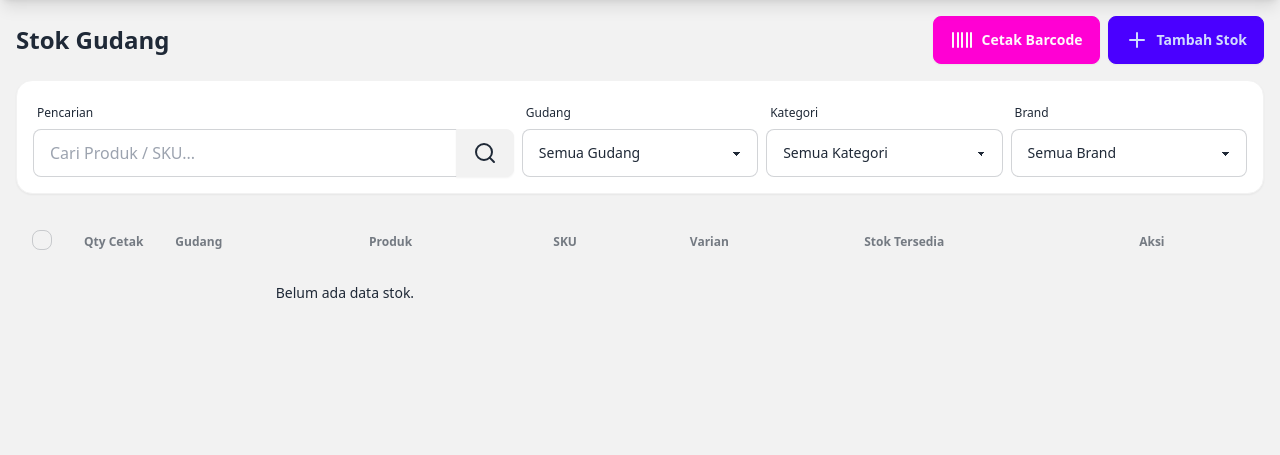
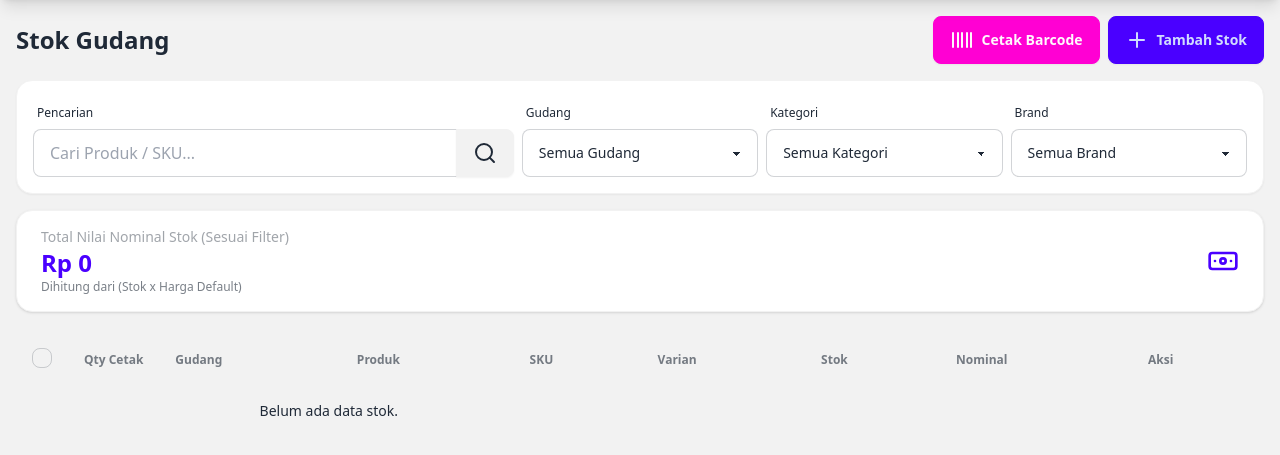
Before and after one commit to indrawanalghifary/stock-center, a Django app: page /inventory/ in a window 1280 px wide. Shown: the part 64-519 px from the top of the page. Run offline with Django 5.2, Linux system fonts and the light colour scheme; the visitor is signed in with stand-in values (Sample User, id 1); data that the repository does not hold is empty; some libraries are stand-ins or nearby versions.

Commit message:
menambah total nilai stock

```diff
--- a/core/views.py
+++ b/core/views.py
@@ -485,6 +485,20 @@ class InventoryListView(ListView):
 
     def get_context_data(self, **kwargs):
         context = super().get_context_data(**kwargs)
+
+        # 1. Hitung Total Nominal untuk SELURUH hasil filter (bukan cuma yang di halaman ini)
+        from django.db.models import F, Sum, DecimalField
+        filtered_qs = self.get_queryset()
+        total_nominal = filtered_qs.aggregate(
+            total=Sum(F('qty_available') * F('variant__default_price'), output_field=DecimalField())
+        )['total'] or 0
+
+        # 2. Tambahkan nominal_value ke objek yang sedang ditampilkan di HALAMAN ini saja
+        # context['stocks'] adalah daftar objek yang sudah dipaginasi
+        for s in context['stocks']:
+            s.nominal_value = s.qty_available * s.variant.default_price
+
+        context['total_nominal'] = total_nominal
         context['warehouses'] = Warehouse.objects.all()
         context['categories'] = Product.objects.values_list('category', flat=True).distinct().order_by('category')
         context['brands'] = Product.objects.values_list('brand', flat=True).distinct().order_by('brand')
--- a/templates/inventory/list.html
+++ b/templates/inventory/list.html
@@ -61,6 +61,20 @@
             </div>
         </div>
     </form>
+
+    <!-- Summary Card -->
+    {% if not user.reseller_profile %}
+    <div class="stats shadow w-full bg-base-100 border border-base-200">
+        <div class="stat">
+            <div class="stat-figure text-primary">
+                <i data-lucide="banknote" class="w-8 h-8"></i>
+            </div>
+            <div class="stat-title text-sm opacity-70">Total Nilai Nominal Stok (Sesuai Filter)</div>
+            <div class="stat-value text-primary text-2xl">Rp {{ total_nominal|floatformat:0 }}</div>
+            <div class="stat-desc text-xs">Dihitung dari (Stok x Harga Default)</div>
+        </div>
+    </div>
+    {% endif %}
 </div>
 
 <div class="overflow-x-auto">
@@ -71,12 +85,15 @@
                 <th class="w-10">
                     <input type="checkbox" id="selectAll" class="checkbox checkbox-sm">
                 </th>
-                <th class="w-20">Qty Cetak</th>
+                <th class="w-20 text-center">Qty Cetak</th>
                 <th>Gudang</th>
                 <th>Produk</th>
                 <th>SKU</th>
                 <th>Varian</th>
-                <th>Stok Tersedia</th>
+                <th>Stok</th>
+                {% if not user.reseller_profile %}
+                <th>Nominal</th>
+                {% endif %}
                 <th>Aksi</th>
             </tr>
         </thead>
@@ -86,7 +103,7 @@
                 <td>
                     <input type="checkbox" name="variants" value="{{ stock.variant.id }}" class="checkbox checkbox-sm row-checkbox">
                 </td>
-                <td>
+                <td class="text-center">
                     <input type="number" name="qty_{{ stock.variant.id }}" value="1" min="1" class="input input-bordered input-xs w-16 qty-input">
                 </td>
                 <td>{{ stock.warehouse.name }}</td>
@@ -106,6 +123,11 @@
                         {{ stock.qty_available }}
                     </span>
                 </td>
+                {% if not user.reseller_profile %}
+                <td class="font-mono text-xs whitespace-nowrap">
+                    Rp {{ stock.nominal_value|floatformat:0 }}
+                </td>
+                {% endif %}
                 <td>
                     <div class="flex gap-1">
                         <a href="{% url 'variant_detail' stock.variant.pk %}" class="btn btn-ghost btn-xs" title="Detail">
```
